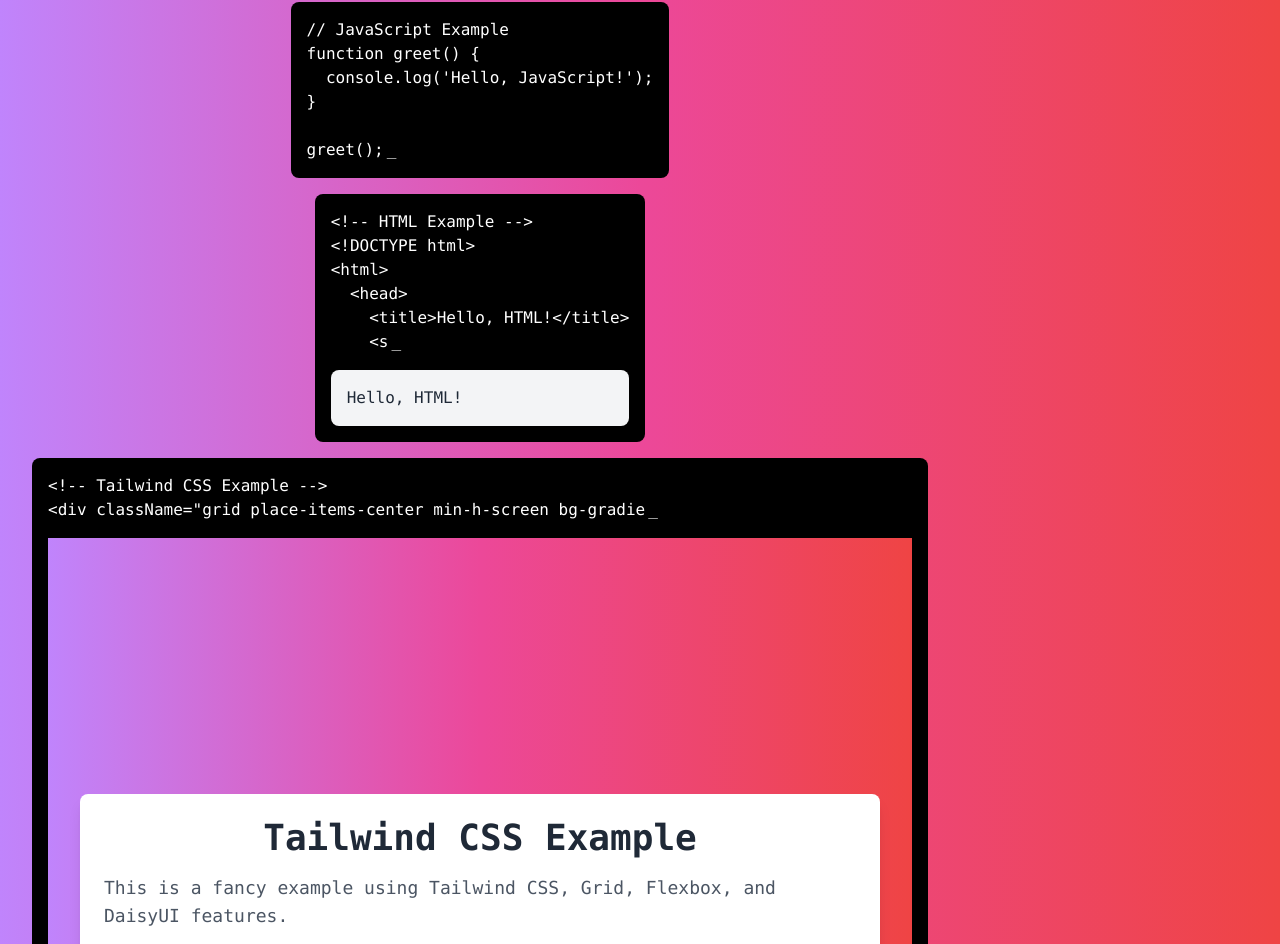
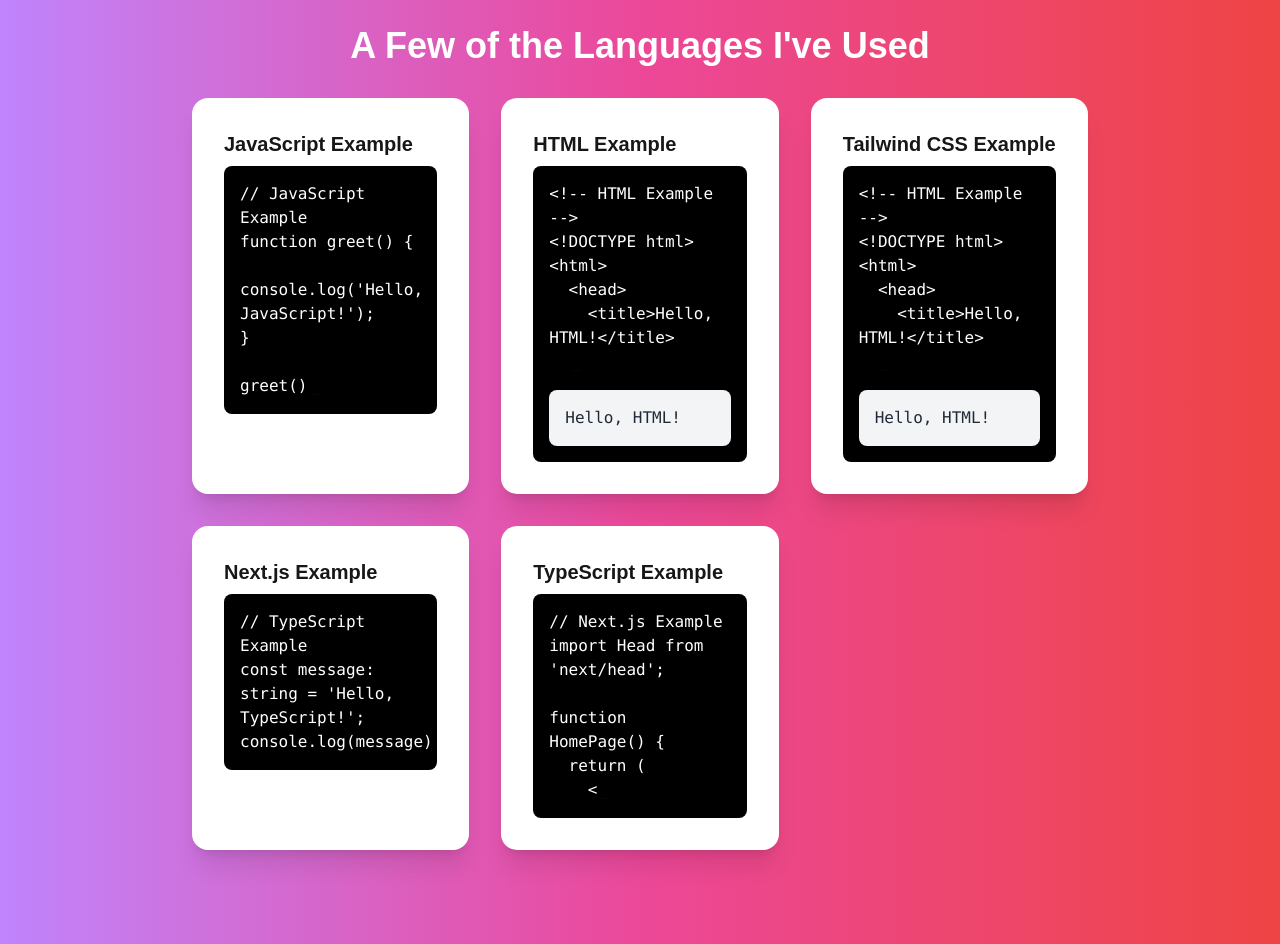
Before and after one commit to nicky-mc/typescript-demo, a Next.js app: page / in a window 1280 px wide. Shown: the part 1120-2064 px from the top of the page. Built offline with nearby package versions, Linux system fonts and the light colour scheme.

Commit message:
moved animations to components

```diff
--- a/src/app/components/NextJSExample.tsx
+++ b/src/app/components/NextJSExample.tsx
@@ -1,13 +1,13 @@
 import React from 'react';
 import { Typewriter } from 'react-simple-typewriter';
 
-const NextJSExample: React.FC = () => {
+const TypeScriptExample: React.FC = () => {
   return (
     <div className="bg-black p-4 rounded-lg text-white font-mono">
       <pre className="whitespace-pre-wrap">
         <code>
           <Typewriter
-            words={[`// Next.js Example\nimport Head from 'next/head';\n\nfunction HomePage() {\n  return (\n    <Head>\n      <title>My Next.js App</title>\n    </Head>\n  );\n}\n\nexport default HomePage;`]}
+            words={[`// TypeScript Example\nconst message: string = 'Hello, TypeScript!';\nconsole.log(message);`]}
             loop={false}
             cursor
             cursorStyle='_'
@@ -21,4 +21,4 @@
   );
 };
 
-export default NextJSExample;
+export default TypeScriptExample;
--- a/src/app/components/TailwindExample.tsx
+++ b/src/app/components/TailwindExample.tsx
@@ -1,13 +1,13 @@
 import React from 'react';
 import { Typewriter } from 'react-simple-typewriter';
 
-const TailwindExample: React.FC = () => {
+const HTMLExample: React.FC = () => {
   return (
     <div className="bg-black p-4 rounded-lg text-white font-mono">
       <pre className="whitespace-pre-wrap">
         <code>
           <Typewriter
-            words={[`<!-- Tailwind CSS Example -->\n<div className="grid place-items-center min-h-screen bg-gradient-to-r from-purple-400 via-pink-500 to-red-500 p-8">\n  <div className="flex flex-col items-center justify-center space-y-4 p-6 bg-white rounded-lg shadow-lg">\n    <h1 className="text-4xl font-bold text-gray-800">Tailwind CSS Example</h1>\n    <p className="text-lg text-gray-600">This is a fancy example using Tailwind CSS, Grid, Flexbox, and DaisyUI features.</p>\n    <button className="btn btn-primary">Primary Button</button>\n    <button className="btn btn-secondary">Secondary Button</button>\n  </div>\n</div>`]}
+            words={[`<!-- HTML Example -->\n<!DOCTYPE html>\n<html>\n  <head>\n    <title>Hello, HTML!</title>\n    <style>\n      body {\n        background-color: #f0f0f0;\n        font-family: Arial, sans-serif;\n      }\n      h1 {\n        color: #333;\n      }\n    </style>\n  </head>\n  <body>\n    <h1>Hello, HTML!</h1>\n  </body>\n</html>`]}
             loop={false}
             cursor
             cursorStyle='_'
@@ -17,16 +17,11 @@
           />
         </code>
       </pre>
-      <div className="grid place-items-center min-h-screen bg-gradient-to-r from-purple-400 via-pink-500 to-red-500 p-8 mt-4">
-        <div className="flex flex-col items-center justify-center space-y-4 p-6 bg-white rounded-lg shadow-lg">
-          <h1 className="text-4xl font-bold text-gray-800">Tailwind CSS Example</h1>
-          <p className="text-lg text-gray-600">This is a fancy example using Tailwind CSS, Grid, Flexbox, and DaisyUI features.</p>
-          <button className="btn btn-primary">Primary Button</button>
-          <button className="btn btn-secondary">Secondary Button</button>
-        </div>
+      <div className="bg-gray-100 p-4 rounded-lg mt-4">
+        <h1 className="text-gray-800">Hello, HTML!</h1>
       </div>
     </div>
   );
 };
 
-export default TailwindExample;
+export default HTMLExample;
--- a/src/app/page.tsx
+++ b/src/app/page.tsx
@@ -79,7 +79,7 @@
           <p className="text-center text-white mt-4 max-w-2xl mx-auto">
             I&apos;m a student web developer with a passion for creating
             beautiful and functional websites. I have experience in various web
-            technologies and love to learn new things.
+            technologies and love to learn new things. Enthusiastic and detail-oriented individual transitioning into the tech industry with hands-on experience from a software development boot camp which I graduated at a high standard. I am eager to bring my technical support background, problem-solving skills, and ability to communicate technical concepts to a new and challenging role in Web Development.
           </p>
         </section>
 
@@ -87,12 +87,37 @@
           <h2 className="text-4xl font-bold text-center text-white">
             A Few of the Languages I&apos;ve Used
           </h2>
-          <div className="flex flex-col items-center mt-8 space-y-4 w-full max-w-4xl">
-            <JavaScriptExample />
-            <HTMLExample />
-            <TailwindExample />
-            <NextJSExample />
-            <TypeScriptExample />
+          <div className="grid grid-cols-1 md:grid-cols-2 lg:grid-cols-3 gap-8 mt-8 w-full max-w-4xl mx-auto">
+            <div className="card bg-base-100 shadow-xl h-full">
+              <div className="card-body">
+                <h2 className="card-title">JavaScript Example</h2>
+                <JavaScriptExample />
+              </div>
+            </div>
+            <div className="card bg-base-100 shadow-xl h-full">
+              <div className="card-body">
+                <h2 className="card-title">HTML Example</h2>
+                <HTMLExample />
+              </div>
+            </div>
+            <div className="card bg-base-100 shadow-xl h-full">
+              <div className="card-body">
+                <h2 className="card-title">Tailwind CSS Example</h2>
+                <TailwindExample />
+              </div>
+            </div>
+            <div className="card bg-base-100 shadow-xl h-full">
+              <div className="card-body">
+                <h2 className="card-title">Next.js Example</h2>
+                <NextJSExample />
+              </div>
+            </div>
+            <div className="card bg-base-100 shadow-xl h-full">
+              <div className="card-body">
+                <h2 className="card-title">TypeScript Example</h2>
+                <TypeScriptExample />
+              </div>
+            </div>
           </div>
         </section>
 
@@ -281,6 +306,9 @@
 
         <footer className="py-4 text-center text-white">
           <p>&copy; 2024 Nicky Mortoza-Cowles. All rights reserved.</p>
+          <a href="#top" className="btn btn-primary mt-4">
+            Return to Top
+          </a>
         </footer>
       </div>
     </>
```
